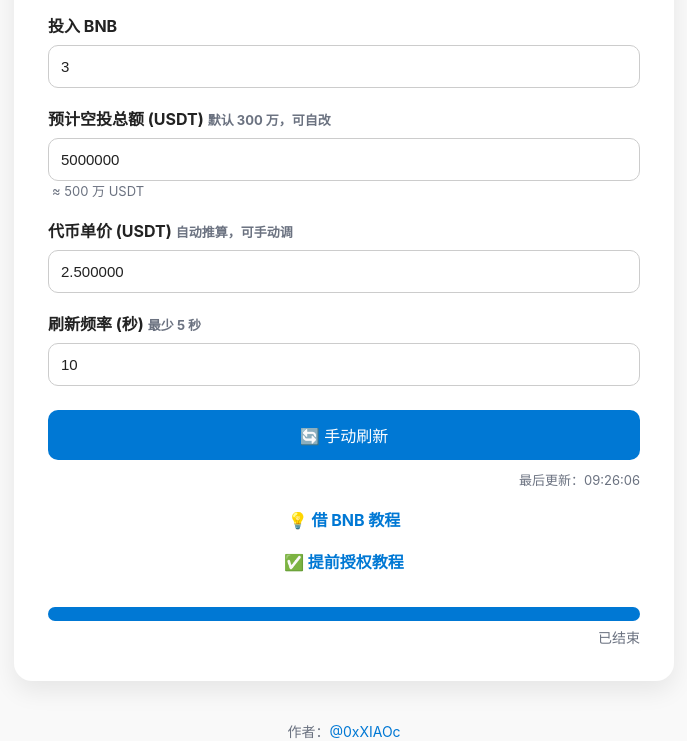
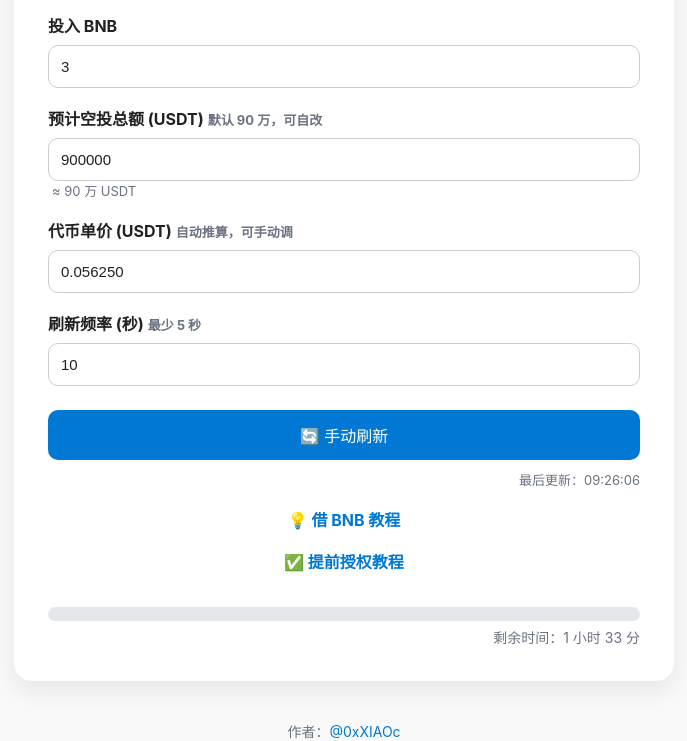
Before and after one commit to 7CCCCC21X/ido, a plain HTML site: page index.html in a window 1280 px wide. Shown: the part 124-865 px from the top of the page, without its empty margins (296-983 px from the left). Drawn offline with Linux system fonts and the light colour scheme; no server answers.

Commit message:
Update index.html

```diff
--- a/index.html
+++ b/index.html
@@ -2,7 +2,7 @@
 <html lang="zh">
 <head>
     <meta charset="UTF-8">
-    <title>币安首期 BuildKey TGE (RIVER)</title>
+    <title>币安 Web3 钱包第38期 独家TGE (JOJO)</title>
     <meta name="viewport" content="width=device-width,initial-scale=1.0">
     <meta name="color-scheme" content="light dark">
     <style>
@@ -51,20 +51,20 @@
 <body>
     <div class="container">
         <div id="errBanner" class="error-banner"></div>
-        <h2>币安首期 BuildKey TGE (RIVER)</h2>
+        <h2>币安 Web3 钱包第38期 独家TGE (JOJO)</h2>
 
         <!-- 募集/读取地址（合约地址） -->
-        <input id="targetAddress" type="hidden" value="0xea3f20fed5b18c57f9b705b1c15d5005560ce687">
+        <input id="targetAddress" type="hidden" value="0xd09725a33c6c3f733cfe3225be80083961d8dace">
 
         <label>投入 BNB</label>
         <input id="userAmount" type="number" step="0.01" value="3" min="0">
 
-        <label>预计空投总额 (USDT)<span class="note">默认 300 万，可自改</span></label>
-        <input id="airdropUSD" type="number" step="10000" value="5000000" min="0">
-        <div class="note" id="airdropFmt">≈ 500 万 USDT</div>
+        <label>预计空投总额 (USDT)<span class="note">默认 90 万，可自改</span></label>
+        <input id="airdropUSD" type="number" step="10000" value="900000" min="0">
+        <div class="note" id="airdropFmt">≈ 90 万 USDT</div>
 
         <label>代币单价 (USDT)<span class="note">自动推算，可手动调</span></label>
-        <input id="tokenPrice" type="number" step="0.00001" value="1.5" min="0">
+        <input id="tokenPrice" type="number" step="0.00001" value="0.05625" min="0">
 
         <label>刷新频率 (秒)<span class="note">最少 5 秒</span></label>
         <input id="refreshSec" type="number" step="1" value="10" min="5">
@@ -74,7 +74,7 @@
 
         <!-- 教程 -->
         <a class="tutorial-link" href="https://x.com/0xXIAOc/status/1929136552757830056" target="_blank">💡 借 BNB 教程</a>
-        <a class="tutorial-link" href="https://x.com/0xXIAOc/status/1964227195842547843" target="_blank">✅ 提前授权教程</a>
+        <a class="tutorial-link" href="https://x.com/0xXIAOc/status/1968967463665881349" target="_blank">✅ 提前授权教程</a>
 
         <div class="progress-container">
             <div class="progress-bg"><div class="progress-bar" id="progressBar"></div></div>
@@ -85,9 +85,9 @@
             <p>📦 当前地址 BNB 余额：<span class="highlight" id="bnbBalance">—</span></p>
             <p>🎯 募集目标：<span class="highlight" id="targetBNBShow">—</span> BNB</p>
             <p>🔥 超募倍数：<span class="highlight" id="multiplier">—</span></p>
-            <p>💰 出售代币数量：2,000,000 枚 RIVER（占总供应量的 2%）</p><hr>
+            <p>💰 出售代币数量：16,000,000 枚 JOJO（占总供应量的 2%）</p><hr>
             <p>🚀 你投入 <span class="highlight" id="userInput">—</span> BNB（占比 <span class="highlight" id="percent">—</span>%）<br>
-                可获得 <span class="success" id="tokenAmt">—</span> 枚 RIVER ≈ <span class="success" id="usdValue">—</span></p>
+                可获得 <span class="success" id="tokenAmt">—</span> 枚 JOJO ≈ <span class="success" id="usdValue">—</span></p>
             <p>💸 实际扣款：<span class="deduct" id="principalBNB">—</span> BNB ≈ <span class="deduct" id="principalUSD">—</span></p>
             <p>🔄 退回 BNB：<span class="refund" id="refundBNB">—</span> BNB</p>
         </div>
@@ -97,11 +97,11 @@
 
     <script>
         const CONFIG={
-            TOTAL_TARGET_BNB:100.9784815,            // 募集BNB数量
-            TOTAL_TOKENS:2_000_000,                  // 出售代币数量（RIVER）
-            // 时间：9月19日 15:00-17:00（北京时间，UTC+8）
-            START_TIME:new Date('2025-09-19T15:00:00+08:00'),
-            END_TIME:new Date('2025-09-19T17:00:00+08:00'),
+            TOTAL_TARGET_BNB:201.95,                 // 募集BNB数量
+            TOTAL_TOKENS:16_000_000,                 // 出售代币数量（JOJO）
+            // 时间：9月19日 17:00-19:00（北京时间，UTC+8）
+            START_TIME:new Date('2025-09-19T17:00:00+08:00'),
+            END_TIME:new Date('2025-09-19T19:00:00+08:00'),
             REFRESH_INTERVAL:10_000,
             PRICE_CACHE_MS:60_000,
             PRICE_APIS:[
@@ -148,9 +148,13 @@
         function computePrice(){
             const usd=+els.airdropUSD.value||0;
             if(usd){
-                els.tokenPrice.value=(usd/CONFIG.TOTAL_TOKENS).toFixed(6);
+                // 根据预计空投总额 / 出售代币数量 推算单价
+                const price = usd / CONFIG.TOTAL_TOKENS;
+                els.tokenPrice.value = price.toFixed(6);
                 els.airdropFmt.textContent='≈ '+fmt(usd/1e4)+' 万 USDT';
-            }else els.airdropFmt.textContent='—';
+            }else{
+                els.airdropFmt.textContent='—';
+            }
         }
 
         async function getBNBPrice(){
@@ -188,7 +192,7 @@
             const price=+els.tokenPrice.value||0;
             const bnbUSD=await getBNBPrice();
             const target=CONFIG.TOTAL_TARGET_BNB;
-            els.targetBNBShow.textContent = fmt(target,2);   // 同步显示募集目标（显示两位小数）
+            els.targetBNBShow.textContent = fmt(target,2);   // 同步显示募集目标
 
             if(!(user&&price&&bnbUSD&&target&&dep)){
                 els.resultBox.hidden=true;
@@ -234,7 +238,7 @@
 
         function tick(){
             const {START_TIME:st,END_TIME:et}=CONFIG,now=Date.now();
-            if(now<st){els.countdownText.textContent='活动未开始（9月19日 15:00-17:00）';els.progressBar.style.width='0%';return;}
+            if(now<st){els.countdownText.textContent='活动未开始（9月19日 17:00-19:00）';els.progressBar.style.width='0%';return;}
             if(now>=et){els.countdownText.textContent='已结束';els.progressBar.style.width='100%';return;}
             const diff=et-now;
             const txt=diff<10_000?(diff/1e3).toFixed(1)+' 秒': diff<3.6e6?Math.floor(diff/6e4)+' 分 '+Math.floor(diff%6e4/1e3)+' 秒': Math.floor(diff/3.6e6)+' 小时 '+Math.floor(diff%3.6e6/6e4)+' 分';
```
